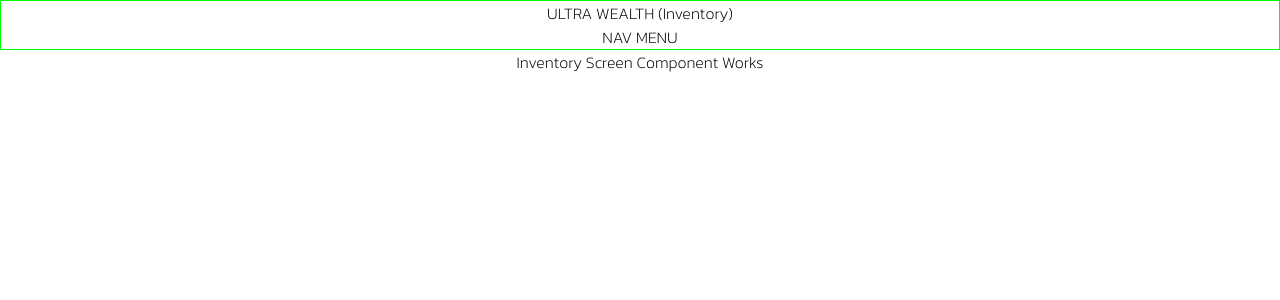
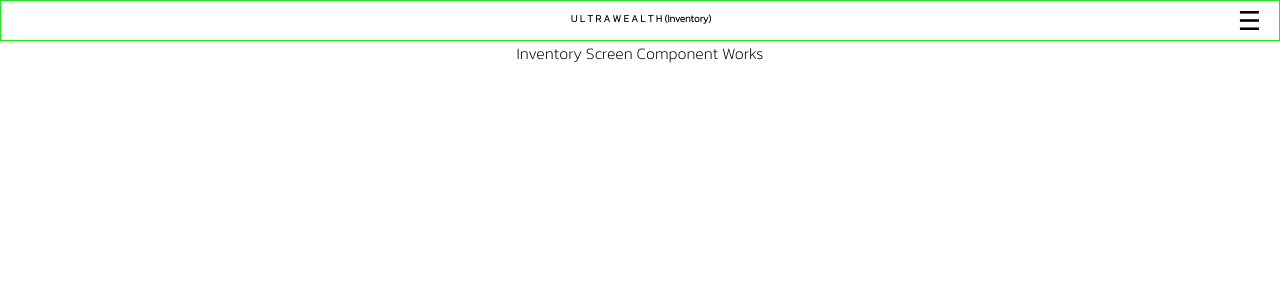
Before and after one commit to kodawarii/ultrawealth-mvp, a React (Create React App) app: page /#/inventory in a window 1280 px wide. Shown: the top 300 px of the page. Built offline with nearby package versions, Linux system fonts and the light colour scheme.

Commit message:
Completed Basic TitleNav component

```diff
--- a/src/DisplayComponents/TitleNav.Component.js
+++ b/src/DisplayComponents/TitleNav.Component.js
@@ -6,8 +6,17 @@ export default class TitleNav extends Component  {
   render(){
     return (
       <div className="TitleNav">
-        <div> ULTRA WEALTH ({this.props.page})  </div>
-        <div> NAV MENU </div>
+        <div className="wrapper">
+            <div className="col Padding">
+                <div></div>
+            </div>
+            <div className="col Title">
+                <div> U L T R A  W E A L T H ({this.props.page})  </div>
+            </div>
+            <div className="col MenuBtn">
+                <div> ☰ </div>
+            </div>
+        </div>
       </div>
     );
   }
--- a/src/DisplayComponents/TitleNav.css
+++ b/src/DisplayComponents/TitleNav.css
@@ -1,3 +1,20 @@
 .TitleNav{
     border: 1px solid lime;
 }
+
+.wrapper {
+    display: grid;
+    grid-template-columns: 25vw 50vw 25vw;
+}
+
+.Title{
+    font-weight: bold;
+    font-size: 10px;
+    padding: 10px;
+}
+
+.MenuBtn{
+    padding-right: 20px;
+    text-align: right;
+    font-size: 26px;
+}
```
